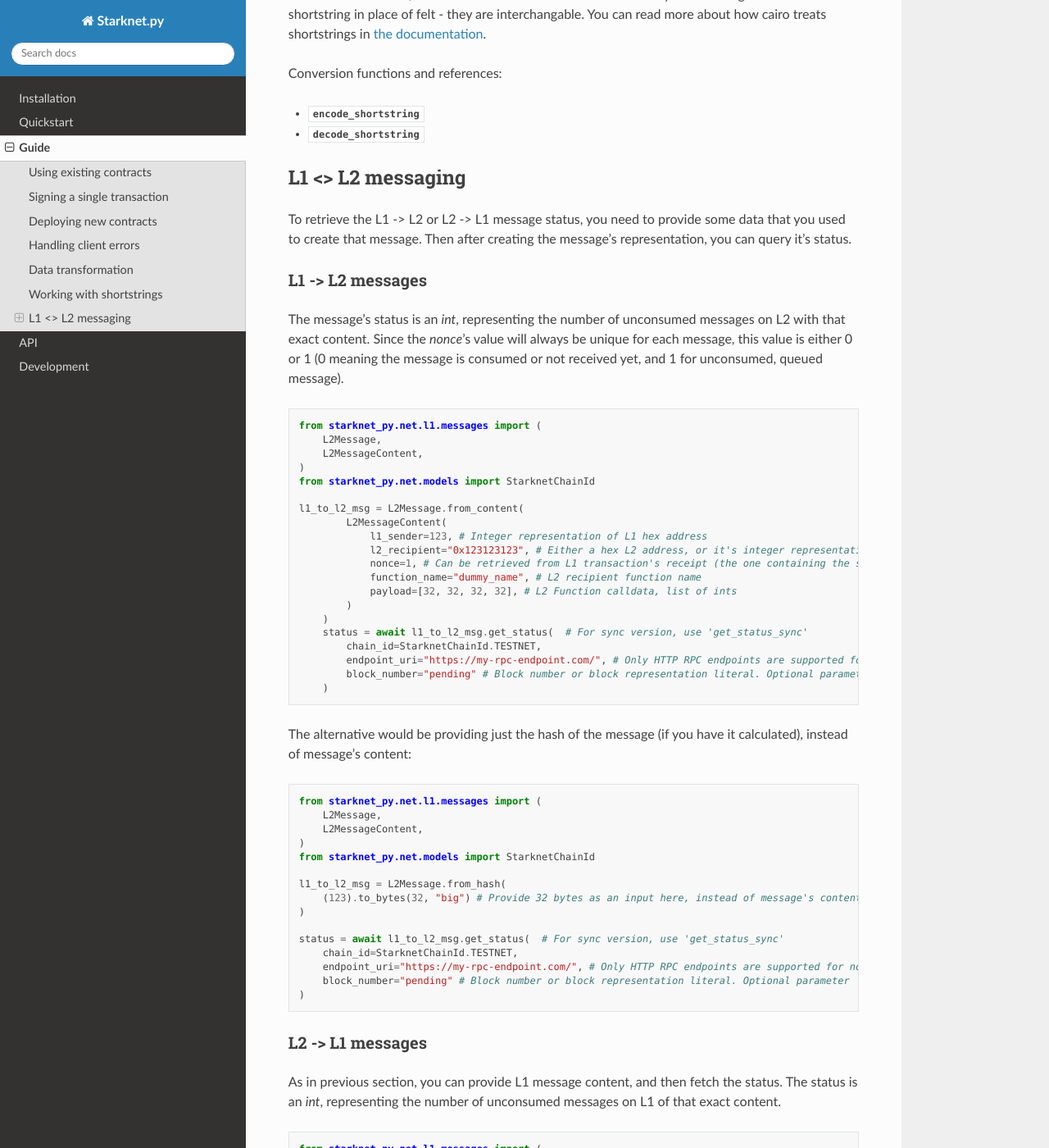
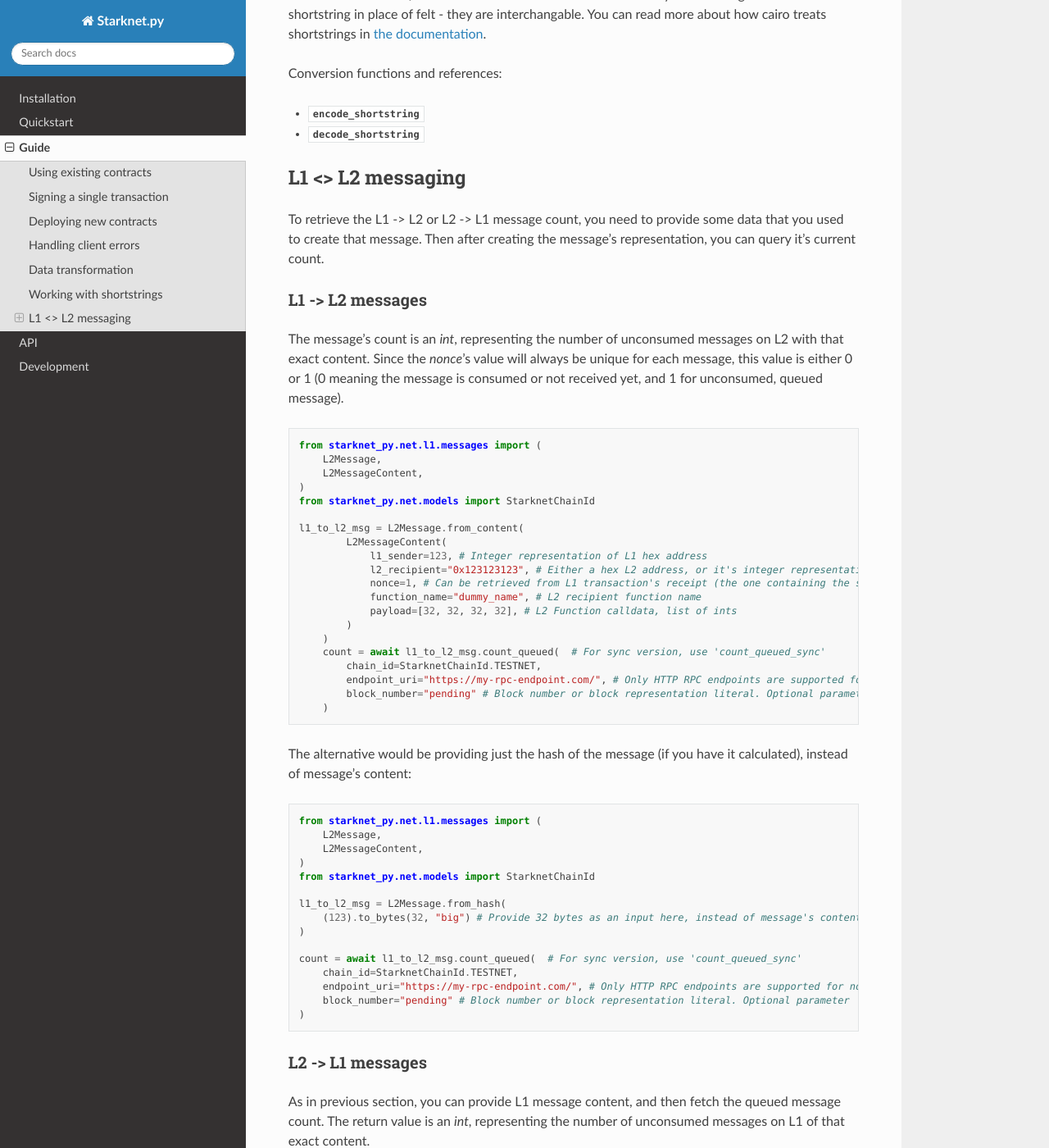
Before and after one commit to software-mansion/starknet.py, a Sphinx documentation site: the page built from docs/guide.rst, in a window 1280 px wide and 1400 px high, scrolled down 5054 px. Shown: the whole window at 82% size. Built offline with Sphinx 7.4.7 and the Read the Docs theme 2.0.0, drawn with Linux system fonts in a browser that asks for light colours; some of the changed text lies outside the part shown.

Commit message:
Change namings, update docs

```diff
--- a/docs/guide.rst
+++ b/docs/guide.rst
@@ -307,15 +307,15 @@ Conversion functions and references:
 L1 <> L2 messaging
 ------------------
 
-To retrieve the L1 -> L2 or L2 -> L1 message status, you need to provide some data that you used to create that message.
-Then after creating the message's representation, you can query it's status.
+To retrieve the L1 -> L2 or L2 -> L1 message count, you need to provide some data that you used to create that message.
+Then after creating the message's representation, you can query it's current count.
 
 
 
 L1 -> L2 messages
 #################
 
-The message's status is an `int`, representing the number of unconsumed messages on L2 with that exact content.
+The message's count is an `int`, representing the number of unconsumed messages on L2 with that exact content.
 Since the `nonce`'s value will always be unique for each message, this value is either 0 or 1
 (0 meaning the message is consumed or not received yet, and 1 for unconsumed, queued message).
 
@@ -336,7 +336,7 @@ Since the `nonce`'s value will always be unique for each message, this value is
                 payload=[32, 32, 32, 32], # L2 Function calldata, list of ints
             )
         )
-        status = await l1_to_l2_msg.get_status(  # For sync version, use 'get_status_sync'
+        count = await l1_to_l2_msg.count_queued(  # For sync version, use 'count_queued_sync'
             chain_id=StarknetChainId.TESTNET,
             endpoint_uri="https://my-rpc-endpoint.com/", # Only HTTP RPC endpoints are supported for now
             block_number="pending" # Block number or block representation literal. Optional parameter
@@ -356,7 +356,7 @@ The alternative would be providing just the hash of the message (if you have it
         (123).to_bytes(32, "big") # Provide 32 bytes as an input here, instead of message's content
     )
 
-    status = await l1_to_l2_msg.get_status(  # For sync version, use 'get_status_sync'
+    count = await l1_to_l2_msg.count_queued(  # For sync version, use 'count_queued_sync'
         chain_id=StarknetChainId.TESTNET,
         endpoint_uri="https://my-rpc-endpoint.com/", # Only HTTP RPC endpoints are supported for now
         block_number="pending" # Block number or block representation literal. Optional parameter
@@ -366,8 +366,8 @@ The alternative would be providing just the hash of the message (if you have it
 L2 -> L1 messages
 #################
 
-As in previous section, you can provide L1 message content, and then fetch the status.
-The status is an `int`, representing the number of unconsumed messages on L1 of that exact content.
+As in previous section, you can provide L1 message content, and then fetch the queued message count.
+The return value is an `int`, representing the number of unconsumed messages on L1 of that exact content.
 
 .. code-block:: python
 
@@ -385,7 +385,7 @@ The status is an `int`, representing the number of unconsumed messages on L1 of
         )
     )
 
-    status = await l2_to_l1_msg.get_status(  # For sync version, use 'get_status_sync'
+    count = await l2_to_l1_msg.count_queued(  # For sync version, use 'count_queued_sync'
         chain_id=StarknetChainId.TESTNET,
         endpoint_uri="https://my-rpc-endpoint.com/", # Only HTTP RPC endpoints are supported for now
         block_number="pending" # Block number or block representation literal
@@ -405,7 +405,7 @@ Providing the hash is also possible (32 bytes):
         (123).to_bytes(32, "big") # Provide 32 bytes as an input here, instead of message's content
     )
 
-    status = await l2_to_l1_msg.get_status(  # For sync version, use 'get_status_sync'
+    count = await l2_to_l1_msg.count_queued(  # For sync version, use 'count_queued_sync'
         chain_id=StarknetChainId.TESTNET,
         endpoint_uri="https://my-rpc-endpoint.com/", # Only HTTP RPC endpoints are supported for now
         block_number="pending" # Block number or block representation literal
--- a/docs/messages.rst
+++ b/docs/messages.rst
@@ -6,11 +6,11 @@ Module containing utilities to operate on L1 -> L2 and L2 -> L1 messages
 .. py:module:: starknet_py.net.l1.messages
 
 .. autoclass:: L1Message
-    :members: __init__, from_hash, from_content, get_status
+    :members: __init__, from_hash, from_content, count_queued
 
 .. autoclass:: L1MessageContent
 
 .. autoclass:: L2Message
-    :members: __init__, from_hash, from_content, get_status
+    :members: __init__, from_hash, from_content, count_queued
 
 .. autoclass:: L2MessageContent
```
Also changed, not shown: 3 other files.
